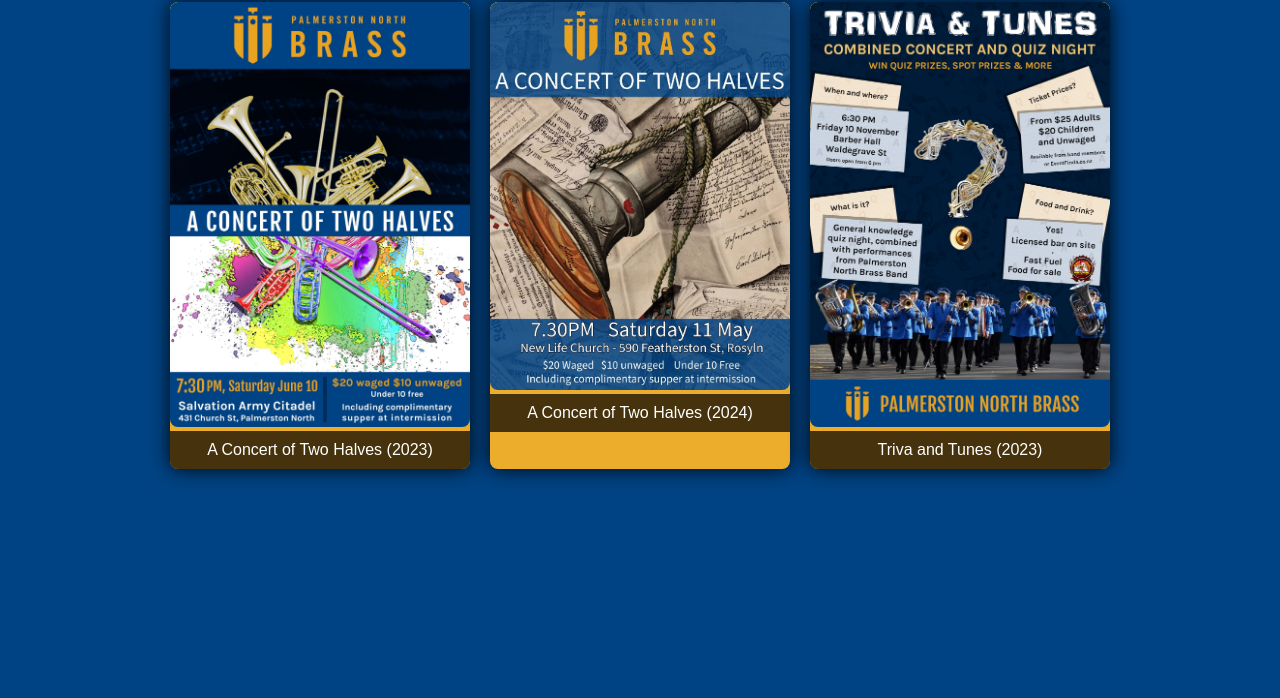
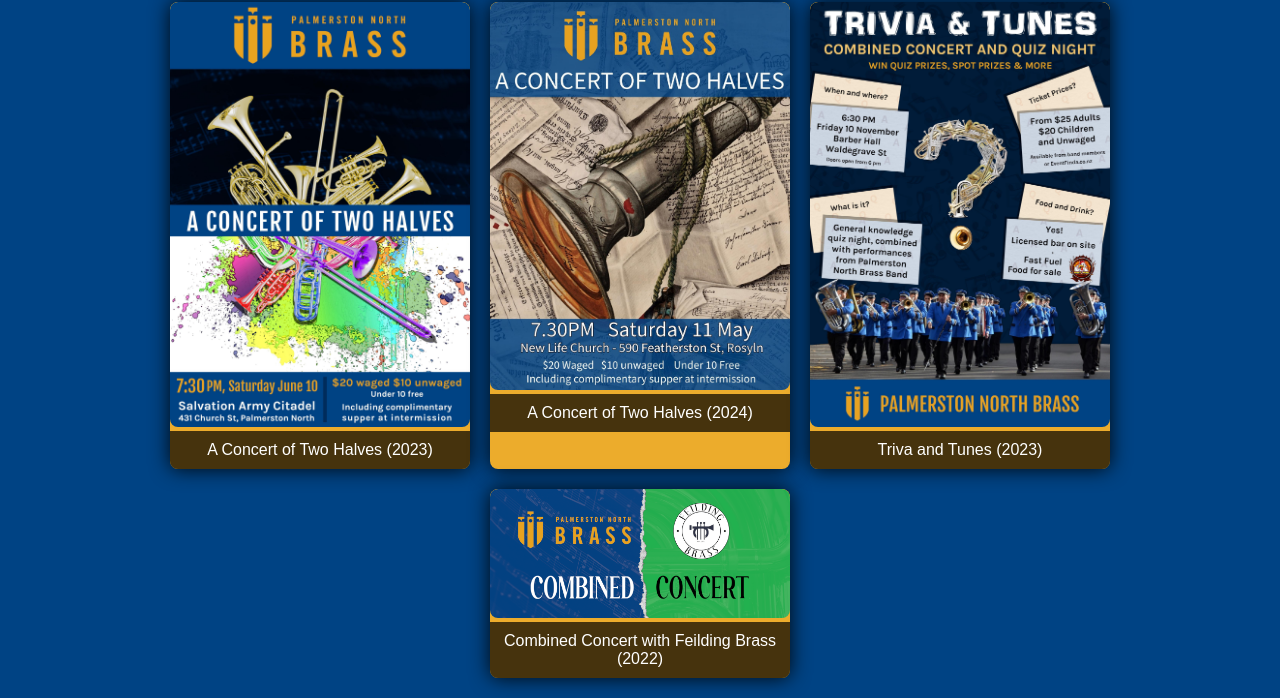
Before and after one commit to Bobbybear007/PN_Brass_Portal, a plain HTML site: page old-posters.html in a window 1280 px wide. Shown: the part 195-893 px from the top of the page. Before the commit the page ends 800 px from the top, so only its background shows below. Drawn offline with Linux system fonts and the light colour scheme.

Commit message:
4th poster added

```diff
--- a/old-posters.html
+++ b/old-posters.html
@@ -42,6 +42,10 @@
                 <div class="caption">Triva and Tunes (2023)</div>
             </div>
             <!-- Add more poster divs as needed -->
+            <div class="poster">
+                <img src="Posters/cc-feild-2022.png" alt="Poster 4">
+                <div class="caption">Combined Concert with Feilding Brass (2022)</div>
+            </div>
         </div>
     </div>
 </body>
```
Also changed, not shown: Posters/cc-feild-2022.png (added).
